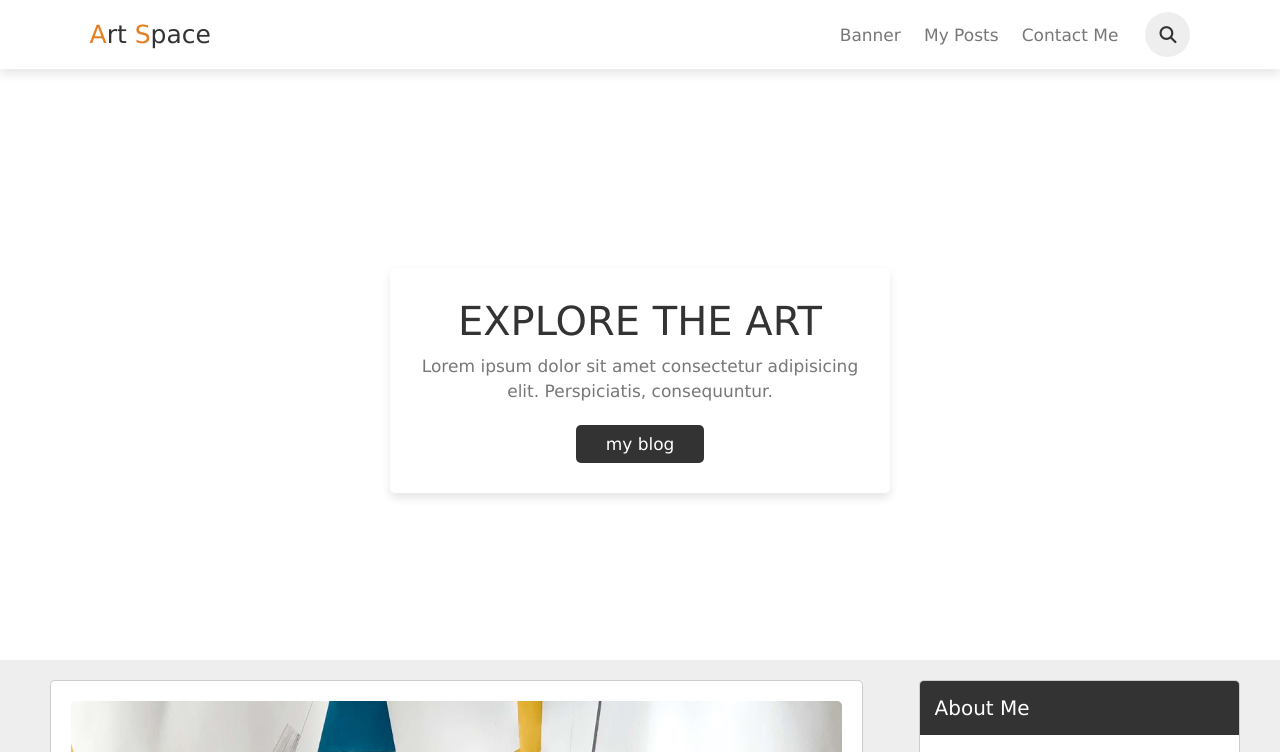
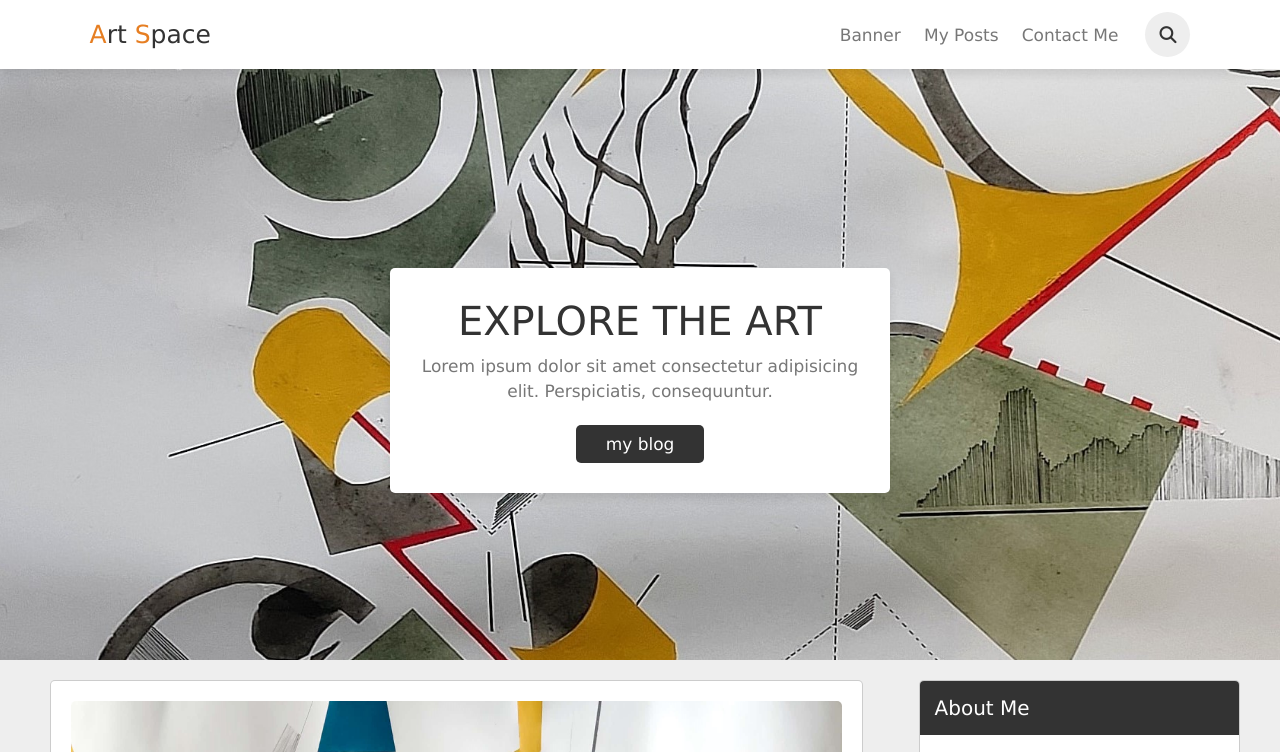
Before and after one commit to AntoanetaStoyanova/blog, a plain HTML site: page index.html in a window 1280 px wide. Shown: the top 752 px of the page. Drawn offline with Linux system fonts and the light colour scheme.

Commit message:
Update main.css

```diff
--- a/main.css
+++ b/main.css
@@ -107,7 +107,7 @@ section {
 }
 section .b-image {
   min-height: 80vh;
-  background: url(../img/blogimage.jpg) no-repeat;
+  background: url(blogimage.jpg) no-repeat;
   background-size: cover;
   background-position: center;
   display: grid;
```
